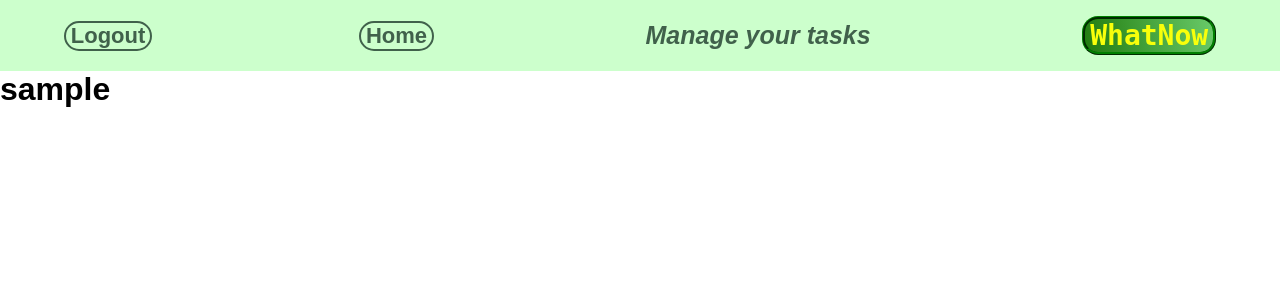
After one commit to yyotova/WhatNow, a Django app: page /profile/ in a window 1280 px wide. The commit adds this page. Shown: the top 300 px of the page. Run offline with Django 3.2, Linux system fonts and the light colour scheme; the visitor is signed in with stand-in values (Sample User, id 1).

Commit message:
Add profile

```diff
--- a/whatnow/tasks/templates/index.html
+++ b/whatnow/tasks/templates/index.html
@@ -7,6 +7,8 @@
     </head>
     <body>
         <header>
+            <a href="{% url 'profile' %}" class="home"><b>
+            Profile</b></a>
             <a href="{% url 'logout' %}" class="home"><b>Logout</b></a>
             <a href="{% url 'tasks:index' %}" class="home"><b>Home</b></a>
             <a href="{% url 'tasks:tasks:list' %}" class="navigation"><b>Manage your tasks</b></a>
--- a/whatnow/tasks/urls.py
+++ b/whatnow/tasks/urls.py
@@ -29,7 +29,6 @@ comments_patterns = [
 ]
 
 
-
 urlpatterns = [
     path('', index, name='index'),
     path('tasks/', include((tasks_patterns, 'tasks'))),
--- /dev/null
+++ b/whatnow/users/templates/users/profile.html
@@ -0,0 +1,13 @@
+{% load static %}
+<head>
+
+    <title>Your Tasks</title>
+    <link rel="stylesheet" type="text/css" href="{% static 'style.css' %}">
+</head>
+<header>
+    <a href="{% url 'logout' %}" class="home"><b>Logout</b></a>
+    <a href="{% url 'tasks:index' %}" class="home"><b>Home</b></a>
+    <a href="{% url 'tasks:tasks:list' %}" class="navigation"><b>Manage your tasks</b></a>
+    <strong class="logo">WhatNow</strong>
+</header>
+<h1>{{user.username}}</h1>
--- a/whatnow/users/urls.py
+++ b/whatnow/users/urls.py
@@ -1,7 +1,8 @@
 from django.urls import path
-from users.views import register
+from users.views import register, profile
 
 
 urlpatterns = [
+    path('', profile, name='profile'),
     path('', register, name='register'),
 ]
--- a/whatnow/users/views.py
+++ b/whatnow/users/views.py
@@ -2,6 +2,7 @@ from django.shortcuts import render, redirect
 from django.contrib import messages
 from .forms import UserRegisterForm
 from .models import Users, UsersType
+from django.contrib.auth.decorators import login_required
 
 
 def index(request):
@@ -27,3 +28,8 @@ def register(request):
     else:
         form = UserRegisterForm()
     return render(request, 'users/register.html', {'form': form})
+
+
+@login_required
+def profile(request):
+    return render(request, 'users/profile.html')
--- a/whatnow/whatnow/settings.py
+++ b/whatnow/whatnow/settings.py
@@ -122,3 +122,4 @@ USE_TZ = True
 STATIC_URL = '/static/'
 
 LOGIN_REDIRECT_URL = '/tasks'
+LOGIN_URL = '/'
--- a/whatnow/whatnow/urls.py
+++ b/whatnow/whatnow/urls.py
@@ -1,6 +1,7 @@
 from django.contrib import admin
 from django.contrib.auth import views as auth_views
 from django.urls import path, include
+from users.views import profile
 
 urlpatterns = [
     path('tasks/', include('tasks.urls')),
@@ -8,5 +9,5 @@ urlpatterns = [
     path('admin/', admin.site.urls),
     path('', auth_views.LoginView.as_view(template_name='users/login.html'), name='login'),
     path('logout/', auth_views.LogoutView.as_view(template_name='users/logout.html'), name='logout'),
-    # path('', include('tasks.urls')),
+    path('profile/', profile, name='profile'),
 ]
```
